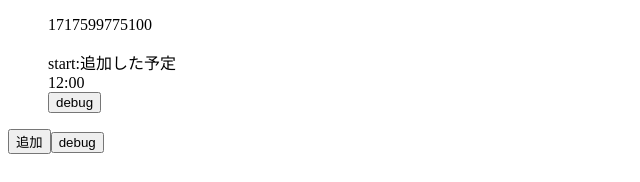
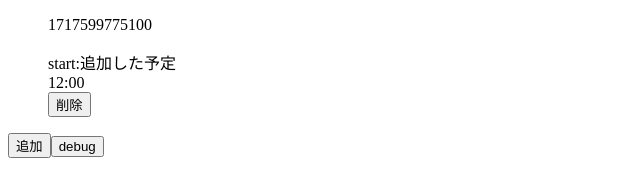
Before and after one commit to tacotaco0808/meter_schedule_app, a React (Vite) app: page / in a window 1280 px wide. Both pictures are taken after a click on the button "追加". Shown: the top 182 px of the page, without its empty margins (0-640 px from the left). Built offline with nearby package versions, Linux system fonts and the light colour scheme.

Commit message:
部品ごとに削除#7

```diff
--- a/src/componetns/ScheduleContainer.jsx
+++ b/src/componetns/ScheduleContainer.jsx
@@ -8,9 +8,10 @@ export const ScheduleContainer = ({
   scheduleTitle,
   keyNumber,
   updateSchedule,
+  removeSchedule,
 }) => {
-  const debug = () => {
-    console.log(scheduleTitle);
+  const removeOnClick = () => {
+    removeSchedule(keyNumber);
   };
   return (
     <div>
@@ -26,7 +27,7 @@ export const ScheduleContainer = ({
         keyNumber={keyNumber}
         updateSchedule={updateSchedule}
       />
-      <button onClick={debug}>debug</button>
+      <button onClick={removeOnClick}>削除</button>
     </div>
   );
 };
@@ -37,4 +38,5 @@ ScheduleContainer.propTypes = {
   time: PropTypes.string,
   keyNumber: PropTypes.number,
   updateSchedule: PropTypes.func,
+  removeSchedule: PropTypes.func,
 };
--- a/src/componetns/ScheduleTree.jsx
+++ b/src/componetns/ScheduleTree.jsx
@@ -17,7 +17,7 @@ export const ScheduleTree = () => {
   const removeSchedule = (delKeyNumber) => {
     console.log(`number:${delKeyNumber},`);
     const newScheduleTree = scheduleTree.filter(
-      (_, index) => index !== delKeyNumber
+      (schedule) => schedule.id !== delKeyNumber
     );
     setScheduleTree([...newScheduleTree]);
   };
@@ -55,6 +55,7 @@ export const ScheduleTree = () => {
           time={schedule.time}
           keyNumber={schedule.id}
           updateSchedule={updateSchedule}
+          removeSchedule={removeSchedule}
         />
       </li>
     );
```
